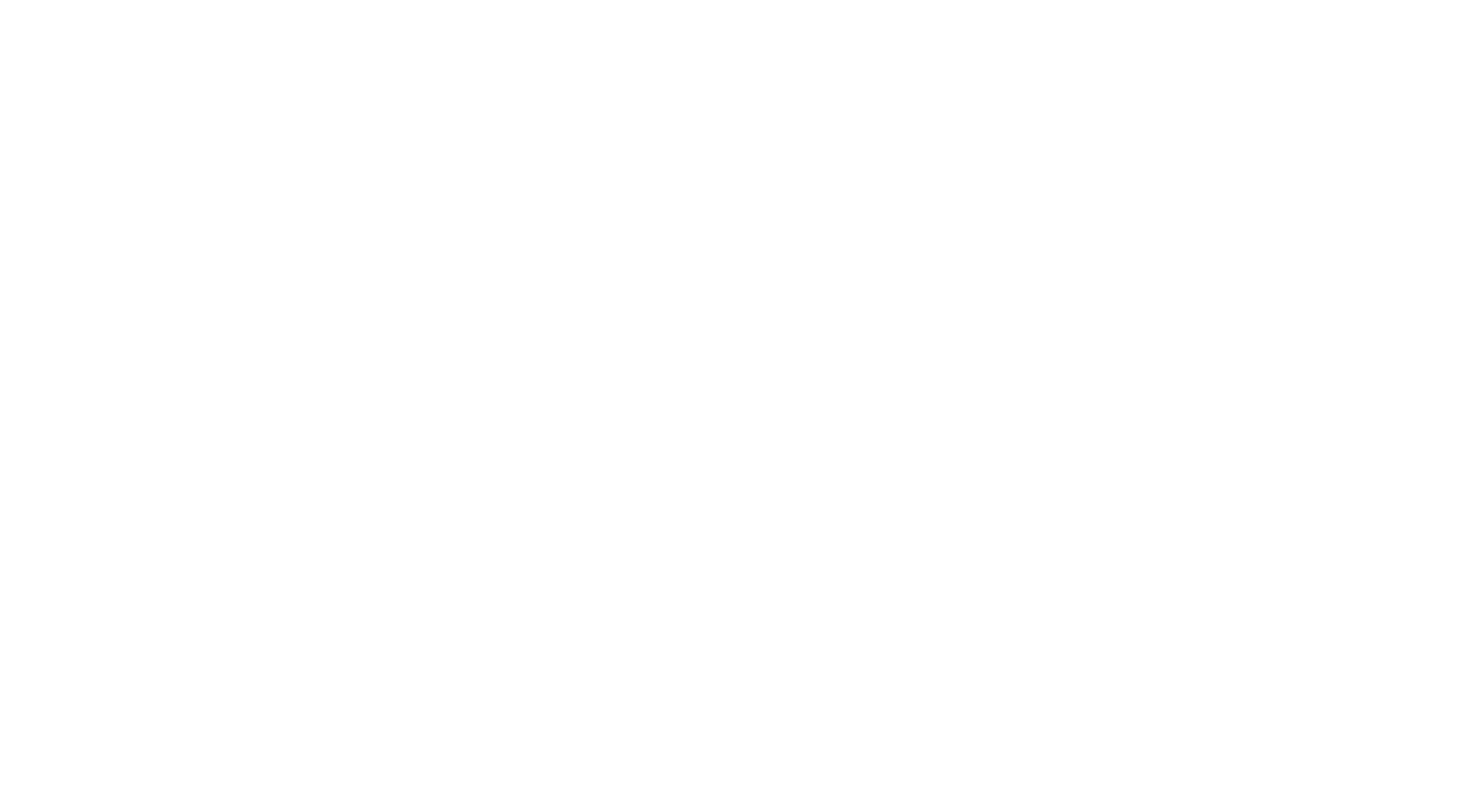
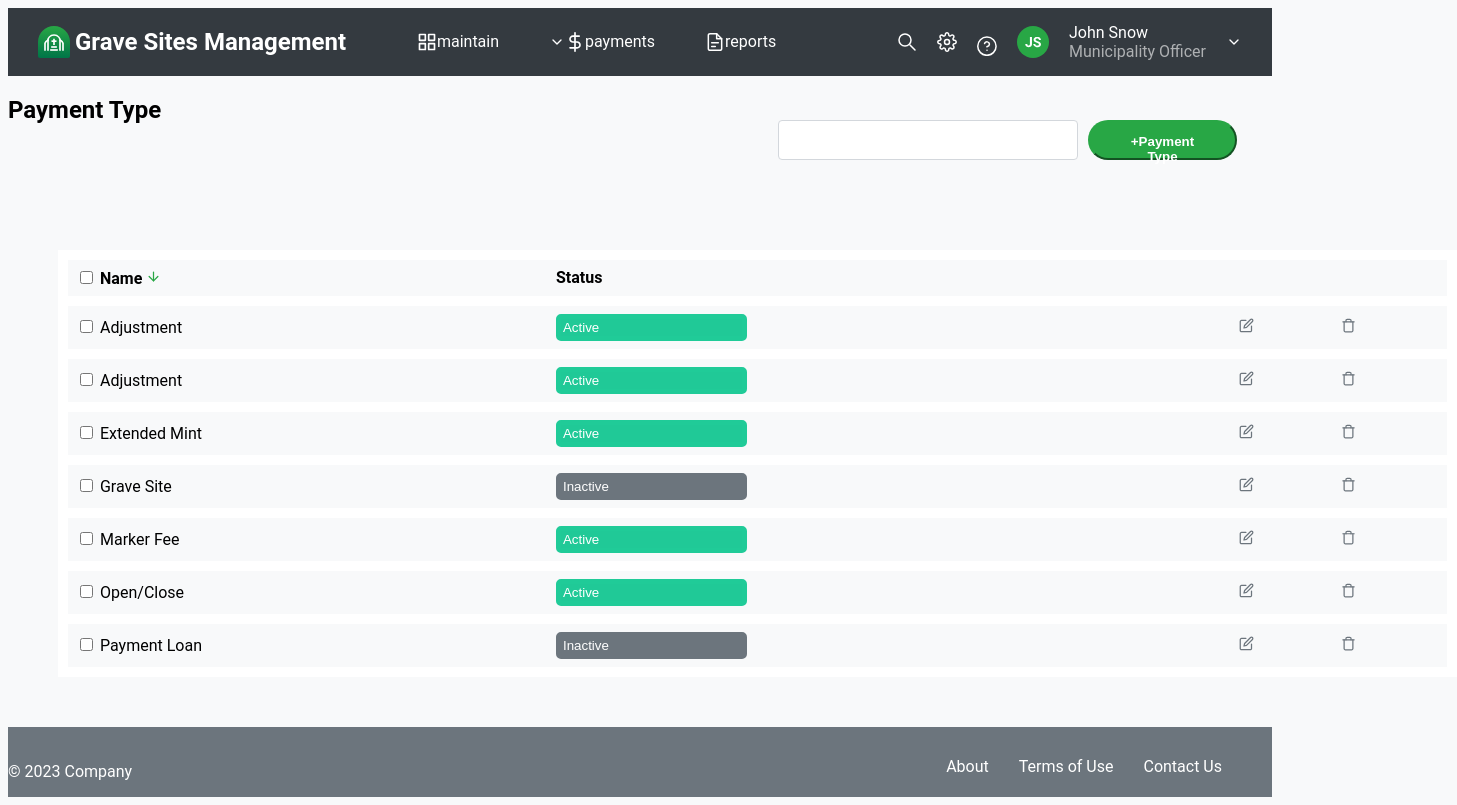
Before and after one commit to aryancrajan/grave, a plain HTML site: page index.html in a window 1280 px wide. Shown: the whole page, 1457 px wide, since content can reach past the window. Drawn offline with Linux system fonts and the light colour scheme.

Commit message:
added icons and styling

```diff
--- a/index.css
+++ b/index.css
@@ -0,0 +1,150 @@
+header {
+    background-color: #343A40;
+    display: flex;
+    color: white;
+    width: 100%;
+    justify-content: center;
+
+}
+.rightHead {
+    margin-right: 30px;
+    display: flex;
+    margin-left: auto;
+    align-items: center;
+    gap:20px;
+
+}
+.navu > p {
+    margin-right: 50px;
+}
+#designation {
+    opacity: .6;
+}
+.user > p {
+    margin: 0;
+}
+.middleHead ,.navu {
+    display: flex;
+    justify-content: center;
+    align-items: center;
+
+}
+.leftHead {
+    margin-right: auto;
+    margin-left: 30px;
+    display: flex;
+    align-items: center;
+    gap:5px;
+
+}
+
+
+body{
+    font-family: 'Roboto', sans-serif;
+    background-color: #F8F9FA;
+}
+.search-bar{
+    display: flex;
+    flex-direction: row;
+    border-bottom: 50px;
+
+}
+
+.searchpay{
+    display: flex;
+    flex-direction: row;
+    gap: 100px;
+}
+
+#search{
+    box-sizing: border-box;
+    position: absolute;
+    height: 40px;
+    left: 60.76%;
+    right: 15.81%;
+    top: 120px;
+    background: #FFFFFF;
+    border: 1px solid #D3D7DC;
+    border-radius: 4px;
+}
+
+.pay{
+    display: flex;
+    flex-direction: row;
+    align-items: flex-start;
+    padding: 12px 24px;
+    gap: 4px;
+    position: absolute;
+    width: 149px;
+    height: 40px;
+    right: 43px;
+    top: 120px;
+    background: #28A745;
+    border-radius: 54px;
+    border-color: #28A745;
+    color: #FFFFFF;
+}
+
+.act{
+    background: #20C997;
+    color: #FFFFFF;
+    border: 5px solid hsl(162, 73%, 46%);
+    border-radius: 5px;
+
+}
+
+::placeholder {
+    color: white;
+    opacity: 1;
+  }
+
+.inact{
+    background-color: #6C757D;
+    border-radius: 5px;
+    color: #FFFFFF;
+    border: 5px solid #6C757D;
+}
+
+
+.title{
+    display: block;
+    display: inline;
+}
+
+table {
+    border-collapse: collapse;
+    width: 1399px;
+    margin: 30px 50px 50px 50px;
+    font-family: 'Roboto', sans-serif;
+    border-top: 50px;
+  }
+
+  th, td {
+    padding: 8px;
+    text-align: left;
+  }
+
+  tr{
+    border: 10px solid white;
+    border-radius: 5px;
+  }
+
+  footer{
+    background-color: #6C757D;
+    display: flex;
+    color: white;
+    align-items: end;
+    height: 70px;
+}
+#copyRight {
+    margin-left: 30px;
+
+}
+#foot {
+    height: 60px;
+    display: flex;
+    margin-left: auto;
+    gap: 30px;
+    margin-right: 50px;
+    align-items: center;
+}
--- a/index.html
+++ b/index.html
@@ -4,9 +4,137 @@
     <meta charset="UTF-8">
     <meta http-equiv="X-UA-Compatible" content="IE=edge">
     <meta name="viewport" content="width=device-width, initial-scale=1.0">
+    <link rel="stylesheet" href="index.css">
+    <link rel="preconnect" href="https://fonts.googleapis.com">
     <title>Document</title>
 </head>
 <body>
+    <header>
+        <div class="leftHead">
+            <img src="icons/logo.svg" alt="logo" class="logo">
+            <h2>Grave Sites Management</h2>
+        </div>
+        <div class="middleHead">
+            <div class="navu">
+                <img src="icons/maintain.svg" class="logoMid">
+                <p> maintain</p>
+                <img src="icons/arrow.svg" alt="arrow">
+            </div>
+            <div class="navu">
+                <img src="icons/payments.svg" class="logoMid">
+                <p>payments</p>
+            </div>
+            <div class="navu">
+                <img src="icons/reports.svg" class="logoMid">
+                <p>reports</p>
+            </div>
+        </div>
+        <div class="rightHead">
+            <img src="icons/search.svg" class="logoMid">
+            <img src="icons/setup.svg" class="logoMid">
+            <img src="icons/help.svg" class="logoMidQuest" style="margin-top: 8px;">
+            <img src="icons/js.svg" class="logoMid">
+            <div class="user">
+                <p>John Snow</p>
+                <p id="designation">Municipality Officer</p>
+            </div>
+            <img src="icons/arrow.svg" class="logoMid">
 
+        </div>
+    </header>
+    <div class="search-bar">
+        <h2 id>Payment Type</h2>
+        <input type="text" id="search" placeholder="Search by name...">
+        <button class="pay"><b>+Payment Type</b></button>
+</div>
+<br>
+<br>
+<br>
+<br>
+
+    <table>
+        <tr>
+          <th>
+            <input type="checkbox">
+            Name
+            <img src="icons/greenArrow.svg" width="15px">
+          </th>
+          <th>Status</th>
+        <th> </th>
+        </tr>
+        <tr>
+          <td>
+            <input type="checkbox">
+            Adjustment
+        </td>
+          <td><input type="text" class="act" placeholder="Active"></td>
+          <td><img src="icons/edit.svg" width="15px"></td>
+        <td><img src="icons/delete.svg" width="15px"></td>
+        </tr>
+        <tr>
+            <td>
+              <input type="checkbox">
+              Adjustment
+          </td>
+            <td><input type="text" class="act"placeholder="Active"></td>
+            <td><img src="icons/edit.svg" width="15px"></td>
+            <td><img src="icons/delete.svg" width="15px"></td>
+          </tr>
+          <tr>
+            <td>
+              <input type="checkbox">
+              Extended Mint
+          </td>
+            <td><input type="text" class="act" placeholder="Active"></td>
+            <td><img src="icons/edit.svg" width="15px"></td>
+            <td><img src="icons/delete.svg" width="15px"></td>
+          </tr>
+          <tr>
+            <td>
+              <input type="checkbox">
+              Grave Site
+          </td>
+            <td><input type="text" class="inact" placeholder="Inactive"></td>
+            <td><img src="icons/edit.svg" width="15px"></td>
+            <td><img src="icons/delete.svg" width="15px"></td>
+          </tr>
+          <tr>
+            <td>
+              <input type="checkbox">
+              Marker Fee
+          </td>
+            <td><input type="text" class="act" placeholder="Active"></td>
+            <td><img src="icons/edit.svg" width="15px"></td>
+            <td><img src="icons/delete.svg" width="15px"></td>
+          </tr>
+          <tr>
+            <td>
+              <input type="checkbox">
+              Open/Close
+          </td>
+            <td><input type="text" class="act" placeholder="Active"></td>
+            <td><img src="icons/edit.svg" width="15px"></td>
+            <td><img src="icons/delete.svg" width="15px"></td>
+          </tr>
+          <tr>
+            <td>
+              <input type="checkbox">
+              Payment Loan
+          </td>
+            <td><input type="text" class="inact" placeholder="Inactive"></td>
+            <td><img src="icons/edit.svg" width="15px"></td>
+            <td><img src="icons/delete.svg" width="15px"></td>
+          </tr>
+      </table>
+      <footer>
+        <div id="copyright">
+            <p>© 2023 Company</p>
+        </div>
+        <div id="foot">
+            <p>About</p>
+            <p>Terms of Use</p>
+            <p>Contact Us</p>
+        </div>
+    </footer>
 </body>
 </html>
```
Also changed, not shown: icons/arrow.svg (added), icons/delete.svg (added), icons/edit.svg (added), icons/greenArrow.svg (added), icons/help.svg (added), icons/js.svg (added), icons/logo.svg (added), icons/maintain.svg (added), icons/payments.svg (added), icons/reports.svg (added), icons/search.svg (added), icons/setup.svg (added).
